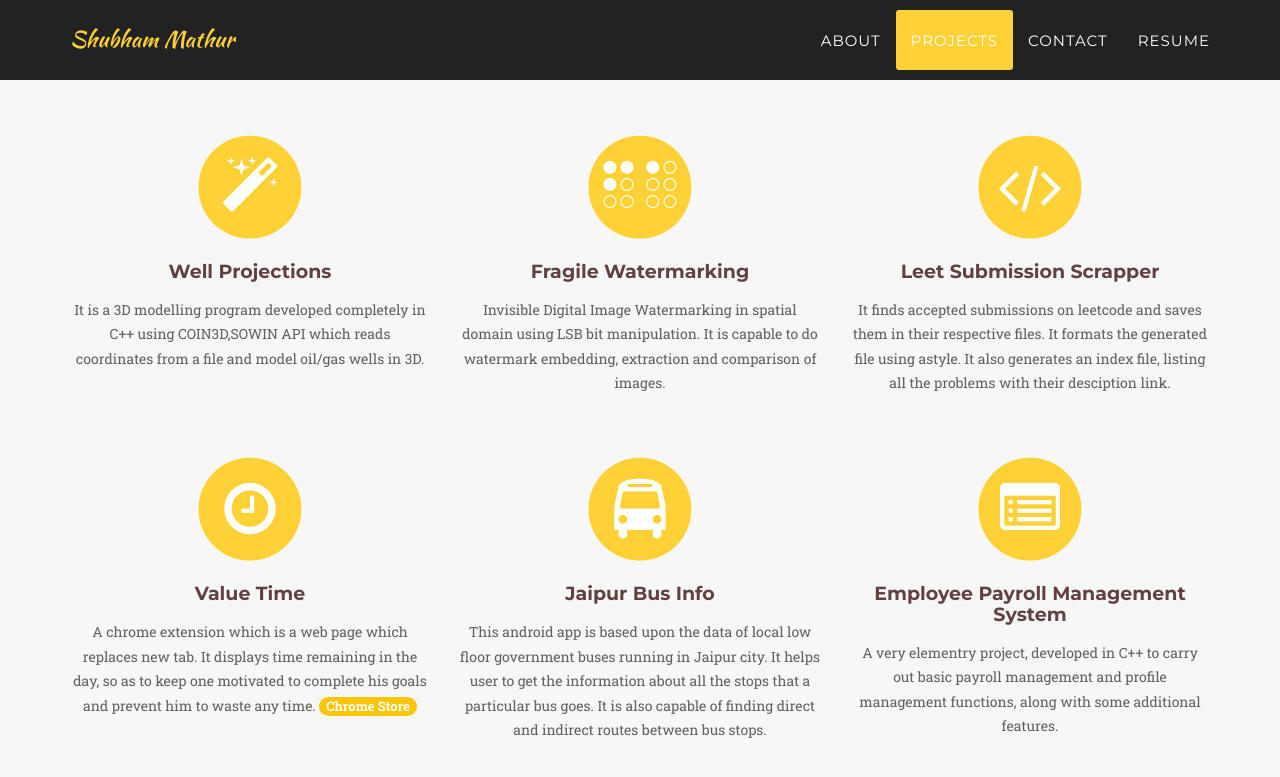
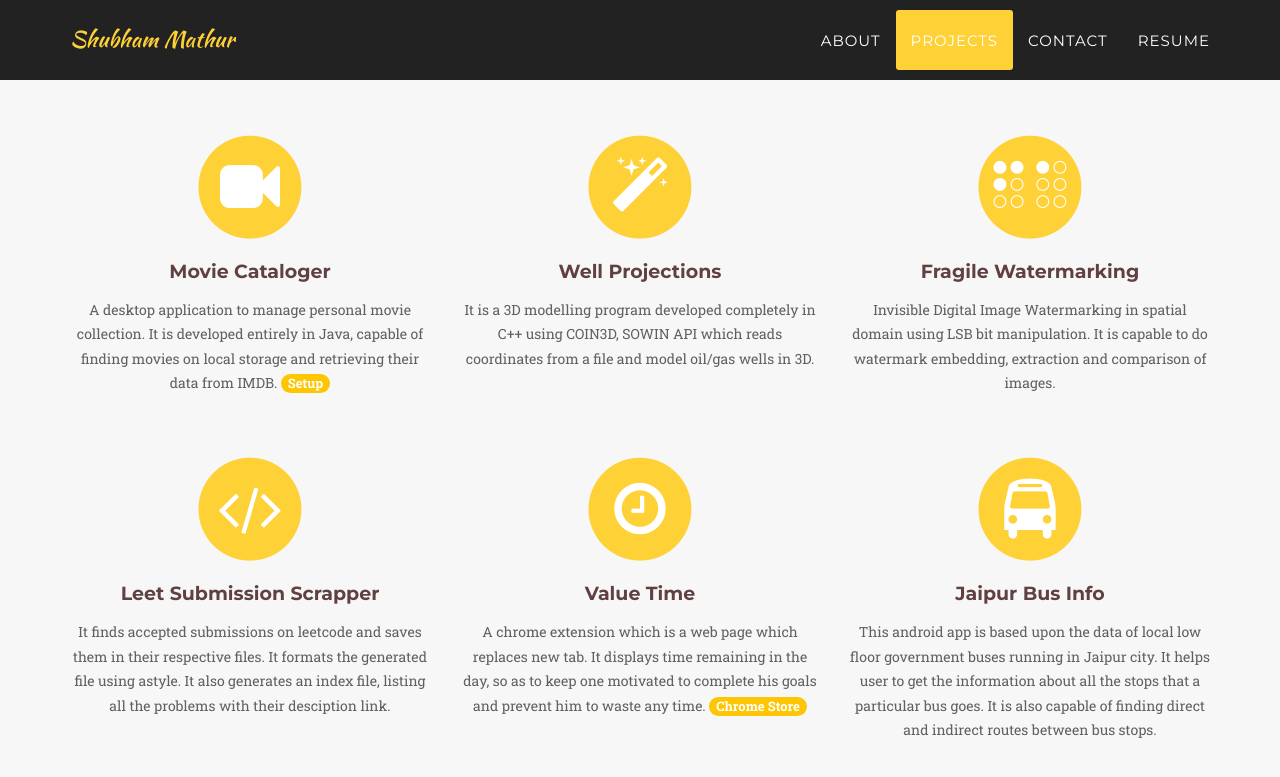
Before and after one commit to googleknight/PersonalWebpage, a Jekyll site: the page built from index.html, in a window 1280 px wide and 900 px high, scrolled down 3086 px. Shown: the top 777 px of the window. Built offline with Jekyll 4.4.1, drawn with Linux system fonts in a browser that asks for light colours; some web fonts are replaced; a script that is not in the unit is left out; some of the changed text lies outside the part shown.

Commit message:
Projects, resume updated, links added.

```diff
--- a/_includes/about.html
+++ b/_includes/about.html
@@ -10,9 +10,9 @@
 					<div class="col-lg-12">
 					<h3 class="subheading">Education</h3>
 					<ul>
-					<li><p class="large text-muted">B.Tech. Information Technology from VIT University (current) CGPA 9.04</p></li>
-					<li><p class="large text-muted">XII from Mayoor School, Ajmer 91.2%</p></li>
-					<li><p class="large text-muted">X from Mayoor School, Ajmer CGPA 9.6</p></li>
+					<li><p class="large text-muted">B.Tech. Information Technology from <a href="http://www.vit.ac.in/" >VIT University</a> (current) CGPA 9.04</p></li>
+					<li><p class="large text-muted">XII from <a href="http://mayoorschool.org" >Mayoor School, Ajmer</a> 91.2%</p></li>
+					<li><p class="large text-muted">X from <a href="http://mayoorschool.org" >Mayoor School, Ajmer</a> CGPA 9.6</p></li>
 					</ul>
 					</div>
 
--- a/_includes/project.html
+++ b/_includes/project.html
@@ -10,13 +10,23 @@
             <div class="row text-center">
                 <div class="col-md-4">
                     <span class="fa-stack fa-4x">
+                       <a href="https://github.com/googleknight/MovieCataloger"> <i class="fa fa-circle fa-stack-2x text-primary"></i>
+                        <i class="fa fa-video-camera fa-stack-1x fa-inverse"></i>
+
+                    </span>
+                    <h4 class="service-heading">Movie Cataloger</h4>
+					</a>
+                    <p class="text-muted">A desktop application to manage personal movie collection. It is developed entirely in Java, capable of finding movies on local storage and retrieving their data from IMDB. <a href="https://raw.githubusercontent.com/googleknight/MovieCataloger/master/Setup/MovieCatalogerSetup.exe"><span class="badge">Setup</span></a> </p>
+                </div>
+			<div class="col-md-4">
+                    <span class="fa-stack fa-4x">
                        <a href="https://github.com/googleknight/WellProjections"> <i class="fa fa-circle fa-stack-2x text-primary"></i>
                         <i class="fa fa-magic fa-stack-1x fa-inverse"></i>
 
                     </span>
                     <h4 class="service-heading">Well Projections</h4>
 					</a>
-                    <p class="text-muted">It is a 3D modelling program developed completely in C++ using COIN3D,SOWIN API which reads coordinates from a file and model oil/gas wells in 3D.</p>
+                    <p class="text-muted">It is a 3D modelling program developed completely in C++ using COIN3D, SOWIN API which reads coordinates from a file and model oil/gas wells in 3D.</p>
                 </div>
                 <div class="col-md-4">
                     <span class="fa-stack fa-4x">
@@ -28,6 +38,13 @@
 					</a>
                     <p class="text-muted">Invisible Digital Image Watermarking in spatial domain using LSB bit manipulation. It is capable to do watermark embedding, extraction and comparison of images.</p>
                 </div>
+
+            </div>
+			<br>
+			<br>
+
+
+			<div class="row text-center">
                 <div class="col-md-4">
                     <span class="fa-stack fa-4x">
 					<a href="https://github.com/googleknight/PythonScripts/tree/master/LeetSumbissionScrapper">
@@ -38,13 +55,7 @@
                     </a>
 					<p class="text-muted">It finds accepted submissions on leetcode and saves them in their respective files. It formats the generated file using astyle. It also generates an index file, listing all the problems with their desciption link.</p>
                 </div>
-            </div>
-			<br>
-			<br>
-
-
-			<div class="row text-center">
-                <div class="col-md-4">
+			<div class="col-md-4">
                     <span class="fa-stack fa-4x">
 					<a href="https://github.com/googleknight/Value-Time">
                         <i class="fa fa-circle fa-stack-2x text-primary"></i>
@@ -64,16 +75,6 @@
 					</a>
                     <p class="text-muted">This android app is based upon the data of local low floor government buses running in Jaipur city. It helps user to get the information about all the stops that a particular bus goes. It is also capable of finding direct and indirect routes between bus stops.</p>
                 </div>
-                <div class="col-md-4">
-                    <span class="fa-stack fa-4x">
-					<a href="https://github.com/googleknight/employee-payroll">
-                        <i class="fa fa-circle fa-stack-2x text-primary"></i>
-                        <i class="fa fa-list-alt fa-stack-1x fa-inverse"></i>
-                    </span>
-                    <h4 class="service-heading">Employee Payroll Management System</h4>
-					</a>
-                    <p class="text-muted">A very elementry project, developed in C++ to carry out basic payroll management and profile management functions, along with some additional features.</p>
-                </div>
             </div>
         </div>
     </section>
```
Also changed, not shown: 1 other file.
